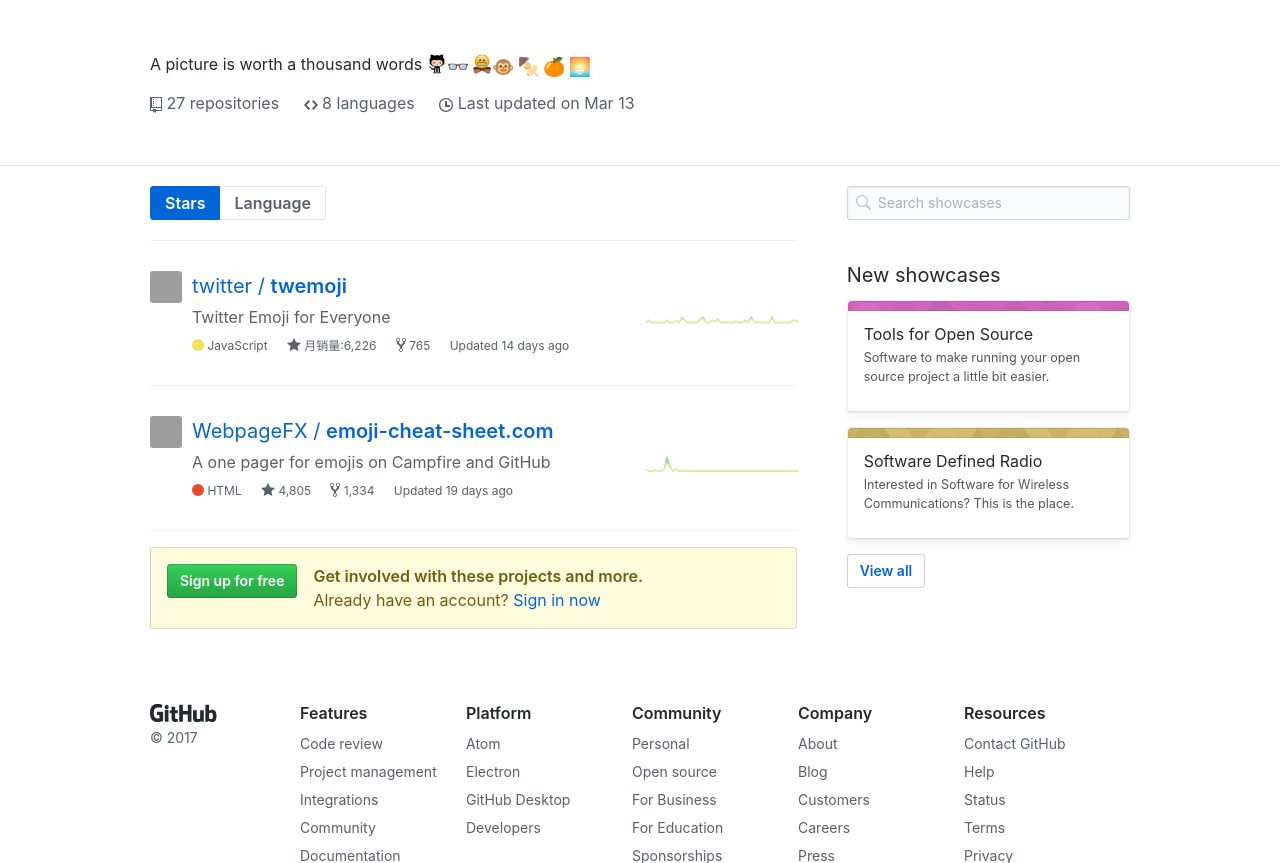
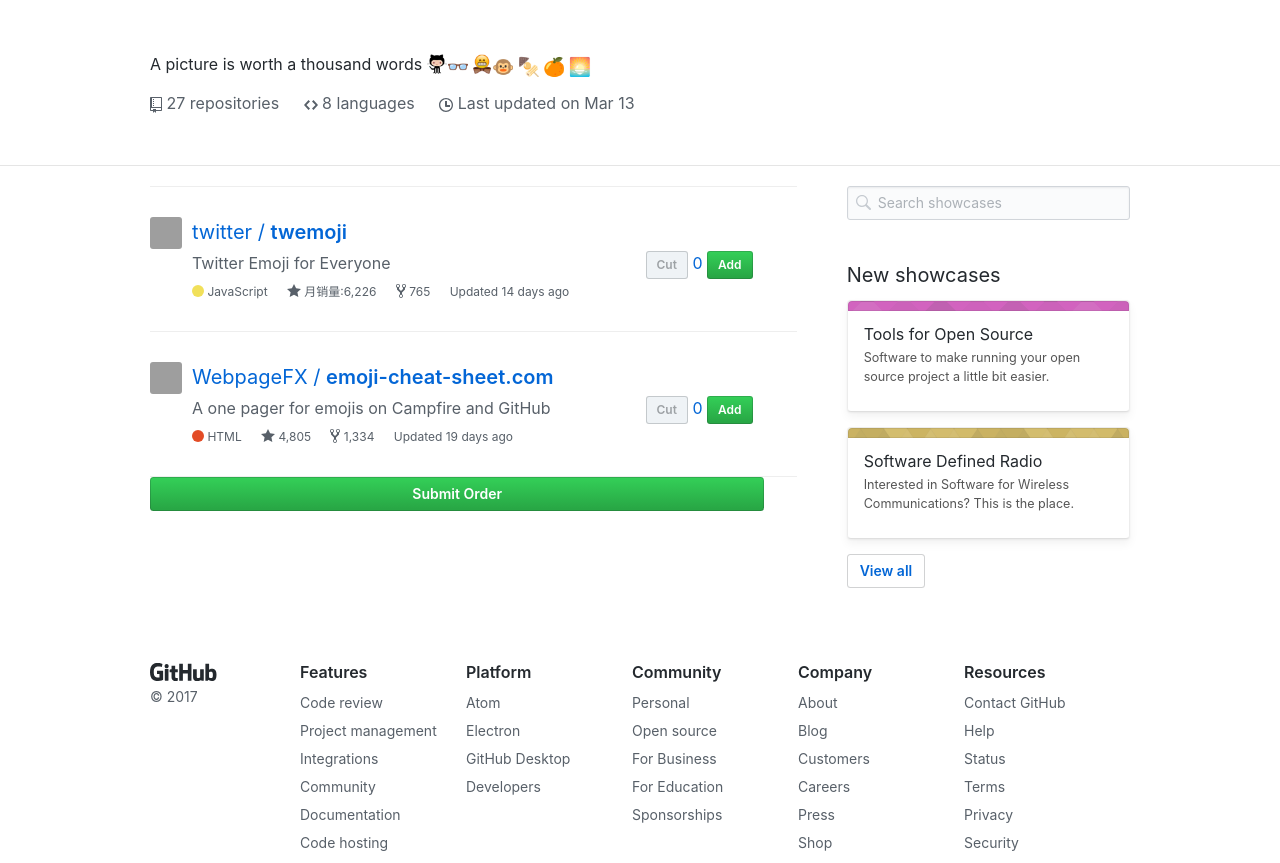
Before and after one commit to haohanz/Glutton, a Python web app: template app/templates/restaurant_home_page.htm in a window 1280 px wide. Shown: the part 73-936 px from the top of the page. Run offline with Jinja, Linux system fonts and the light colour scheme; the template is opened without the code that fills it, so the values that code supplies are empty; grey boxes are pictures that could not be loaded.

Commit message:
update business signin/signup, restaurant

```diff
--- a/app/static/js/restaurant_home_page.js
+++ b/app/static/js/restaurant_home_page.js
@@ -1,16 +1,39 @@
 // restaurant_home_page.js
 
+
 $(document).ready(function(){
-	var url = location.search;
-	alert("url is"+url);
+    var url = location.search;
+    alert("url is"+url);
     if (url.indexOf("?") != -1) {
         var str = url.substr(1);
-
-        var restaurant_name = str.split("&")[0].split("=")[1];
-        var restaurant_id = str.split("&")[1].split("=")[1];
-        // var nickname = str.split("&")[1].split("=")[1];
+        var splits = str.split("&");
+        var route = {}
+        for (var i = 0; i < splits.length; i++){
+            route[splits[i].split("=")[0]] = splits[i].split("=")[1];
+        }
+        var restaurant_id = route['restaurant_id'];
+        var restaurant_name = route['restaurant_name'];
         $("span#restaurant_name").html(restaurant_name);
         $("span#restaurant_id").html("restaurant_id: "+restaurant_id);
-        // $.getJSON("/restaurant_home_page",{"restaurant_name":restaurant_name,""})
     }
 });
+
+$("a#cut_dish").bind("click",function(){
+    if ($(this).hasClass("disabled")){
+        alert("disabled");
+    } else {
+        var dish_num = parseInt($(this).next().html());
+        $(this).next().html(String(dish_num-1));
+        if(dish_num-1 == 0) {
+            $(this).attr("class","btn btn-sm disabled");
+        }
+    }
+});
+
+$("a#add_dish").bind("click",function(){
+    var dish_num = parseInt($(this).prev("a#dish_count:first").html());
+    if (dish_num == 0){
+        $(this).prev().prev().removeClass("disabled");
+    }
+    $(this).prev("a#dish_count:first").html((dish_num+1).toString());
+});
--- a/app/templates/home_page.htm
+++ b/app/templates/home_page.htm
@@ -5,6 +5,7 @@
 
 
 <!-- <meta content="origin-when-cross-origin" name="referrer"> -->
+  <meta http-equiv="pragma" content="no-cache"/>
 
   <link crossorigin="anonymous" href="../static/GitHub for Business - Git hosting software for businesses · GitHub_files/frameworks-223154a4264e621d49411c69fd71062cb152480ce2de3bde5ae285e801db7185.css" integrity="sha256-IjFUpCZOYh1JQRxp/XEGLLFSSAzi3jveWuKF6AHbcYU=" media="all" rel="stylesheet">
   <link crossorigin="anonymous" href="../static/GitHub for Business - Git hosting software for businesses · GitHub_files/github-11c46449861d69b02a101da2d9e4232e7213635a4d2839dde7e30604f59cf718.css" integrity="sha256-EcRkSYYdabAqEB2i2eQjLnITY1pNKDnd5+MGBPWc9xg=" media="all" rel="stylesheet">
--- a/app/templates/restaurant_home_page.htm
+++ b/app/templates/restaurant_home_page.htm
@@ -4,11 +4,11 @@
 
 
 <!-- <meta content="origin-when-cross-origin" name="referrer"> -->
+  <meta http-equiv="pragma" content="no-cache"/>
 
   <link crossorigin="anonymous" href="../static/GitHub for Business - Git hosting software for businesses · GitHub_files/frameworks-223154a4264e621d49411c69fd71062cb152480ce2de3bde5ae285e801db7185.css" integrity="sha256-IjFUpCZOYh1JQRxp/XEGLLFSSAzi3jveWuKF6AHbcYU=" media="all" rel="stylesheet">
   <link crossorigin="anonymous" href="../static/GitHub for Business - Git hosting software for businesses · GitHub_files/github-11c46449861d69b02a101da2d9e4232e7213635a4d2839dde7e30604f59cf718.css" integrity="sha256-EcRkSYYdabAqEB2i2eQjLnITY1pNKDnd5+MGBPWc9xg=" media="all" rel="stylesheet">
   <link crossorigin="anonymous" href="../static/GitHub for Business - Git hosting software for businesses · GitHub_files/site-d826c765b656f31c7d808168e332aa14ccb724820f292ecd2dfb74b156e2ebde.css" integrity="sha256-2CbHZbZW8xx9gIFo4zKqFMy3JIIPKS7NLft0sVbi694=" media="all" rel="stylesheet">
-
 
   <meta name="viewport" content="width=device-width">
 
@@ -127,14 +127,7 @@
   <div class="container collection-page">
     <div class="columns">
       <div class="column two-thirds">
-        <div class="subnav">
-            <a class="subnav-item selected" href="https://github.com/showcases/emoji?s=stars">
-              Stars
-            </a>
-            <a class="subnav-item " href="https://github.com/showcases/emoji?s=language">
-              Language
-            </a>
-        </div>
+
 
         <ul class="repo-list showcase-page-repo-list">
             <li class="repo-list-item repo-list-item-with-avatar">
@@ -151,25 +144,12 @@
 
                 <div class="col-3 float-right">
 
-<span class="d-inline-block tooltipped tooltipped-s" aria-label="Past year of activity">
-  <svg width="155" height="30">
-    <defs>
-      <lineargradient id="gradient-26291683" x1="0" x2="0" y1="1" y2="0">
-          <stop offset="10%" stop-color="#c6e48b"></stop>
-          <stop offset="33%" stop-color="#7bc96f"></stop>
-          <stop offset="66%" stop-color="#239a3b"></stop>
-          <stop offset="90%" stop-color="#196127"></stop>
-      </lineargradient>
-      <mask id="sparkline-26291683" x="0" y="0" width="155" height="28">
-        <polyline transform="translate(0, 28) scale(1,-1)" points="0,1.0 3,3.0 6,1.0 9,1.0 12,1.0 15,1.0 18,1.0 21,3.0 24,1.0 27,1.0 30,3.0 33,1.0 36,6.0 39,3.0 42,1.0 45,1.0 48,1.0 51,1.0 54,4.0 57,6.0 60,1.0 63,1.0 66,3.0 69,2.0 72,4.0 75,1.0 78,1.0 81,1.0 84,1.0 87,1.0 90,2.0 93,1.0 96,1.0 99,3.0 102,1.0 105,6.0 108,2.0 111,1.0 114,1.0 117,1.0 120,1.0 123,1.0 126,6.0 129,1.0 132,1.0 135,1.0 138,1.0 141,1.0 144,1.0 147,3.0 150,3.0 153,1.0 " fill="transparent" stroke="#8cc665" stroke-width="2">
-      </polyline></mask>
-    </defs>
+<div width="155" height="30">
+<a class="btn btn-sm disabled" id="cut_dish">Cut</a>
+<a class="js-social-count" id="dish_count">0</a>
+<a class="btn btn-sm btn-primary" id="add_dish">Add</a>
+</div>
 
-    <g transform="translate(0, -9.5)">
-      <rect x="0" y="-2" width="155" height="30" style="stroke: none; fill: url(#gradient-26291683); mask: url(#sparkline-26291683)"></rect>
-    </g>
-  </svg>
-</span>
 
                 </div>
               </div>
@@ -206,25 +186,11 @@
 
                 <div class="col-3 float-right">
 
-<span class="d-inline-block tooltipped tooltipped-s" aria-label="Past year of activity">
-  <svg width="155" height="30">
-    <defs>
-      <lineargradient id="gradient-2592600" x1="0" x2="0" y1="1" y2="0">
-          <stop offset="10%" stop-color="#c6e48b"></stop>
-          <stop offset="33%" stop-color="#7bc96f"></stop>
-          <stop offset="66%" stop-color="#239a3b"></stop>
-          <stop offset="90%" stop-color="#196127"></stop>
-      </lineargradient>
-      <mask id="sparkline-2592600" x="0" y="0" width="155" height="28">
-        <polyline transform="translate(0, 28) scale(1,-1)" points="0,2.0 3,1.0 6,1.0 9,2.0 12,1.0 15,1.0 18,2.0 21,13.0 24,5.0 27,1.0 30,3.0 33,1.0 36,1.0 39,1.0 42,1.0 45,1.0 48,1.0 51,1.0 54,1.0 57,1.0 60,1.0 63,1.0 66,1.0 69,1.0 72,1.0 75,1.0 78,1.0 81,1.0 84,1.0 87,1.0 90,1.0 93,1.0 96,1.0 99,1.0 102,1.0 105,1.0 108,1.0 111,1.0 114,1.0 117,1.0 120,1.0 123,1.0 126,1.0 129,1.0 132,1.0 135,1.0 138,1.0 141,1.0 144,1.0 147,1.0 150,1.0 153,1.0 " fill="transparent" stroke="#8cc665" stroke-width="2">
-      </polyline></mask>
-    </defs>
-
-    <g transform="translate(0, -6.0)">
-      <rect x="0" y="-2" width="155" height="30" style="stroke: none; fill: url(#gradient-2592600); mask: url(#sparkline-2592600)"></rect>
-    </g>
-  </svg>
-</span>
+<div width="155" height="30">
+<a class="btn btn-sm disabled" id="cut_dish">Cut</a>
+<a class="js-social-count" id="dish_count">0</a>
+<a class="btn btn-sm btn-primary" id="add_dish">Add</a>
+</div>
 
                 </div>
               </div>
@@ -250,12 +216,9 @@
 
 
         </ul>
-
-          <div class="flash flash-warn mt-3">
-            <a href="https://github.com/join" class="float-left btn btn-primary mr-3" rel="nofollow">Sign up for free</a>
-            <strong>Get involved with these projects and more.</strong>
-            <p class="m-0">Already have an account? <a href="https://github.com/login?return_to=https%3A%2F%2Fgithub.com%2Fshowcases%2Femoji" rel="nofollow">Sign in now</a></p>
-          </div>
+        <div style="margin: 0 auto" align="center">
+            <a href="#" style="text-align: center; width: 95%;margin: 0 auto;" class="float-left btn btn-primary mr-3" rel="nofollow">Submit Order</a>
+        </div>
       </div>
 
       <div class="column one-third showcase-page-sidebar">
@@ -389,9 +352,6 @@
   </div>
 </div>
 
-
-
-
 </body></html>
 <script src="../static/js/jquery-3.1.1.min.js"></script>
 <script src="../static/js/restaurant_home_page.js"></script>
--- a/app/templates/search_results.htm
+++ b/app/templates/search_results.htm
@@ -179,7 +179,7 @@
       <div id="js-pjax-container" data-pjax-container=""><div class="border-bottom mb-4">
   <div class="container d-flex flex-items-center">
     <nav class="underline-nav" data-pjax="" role="navigation">
-        <a id="getRestaurants" onclick="getRestaurants()" class="underline-nav-item selected">Restaurants<span class="counter ml-2"><em>☆</em></span></a>
+        <a id="getRestaurants" onclick="getRestaurants()" class="underline-nav-item selected">Restaurants<span class="counter ml-2">☆</span></a>
         <a id="getDishes" onclick="getDishes()" class="underline-nav-item">Dishes<span class="counter ml-2">☆</span></a>
     </nav>
     <div class="flex-auto f6 text-right">
--- a/app/templates/signin.htm
+++ b/app/templates/signin.htm
@@ -2,7 +2,7 @@
 <!-- saved from url=(0024)https://github.com/login -->
 <html lang="en">
 <head><meta http-equiv="Content-Type" content="text/html; charset=UTF-8">
-
+  <meta http-equiv="pragma" content="no-cache"/>
   <meta content="origin" name="referrer">
   <link crossorigin="anonymous" href="../static/Sign in to GitHub · GitHub_files/frameworks-223154a4264e621d49411c69fd71062cb152480ce2de3bde5ae285e801db7185.css" integrity="sha256-IjFUpCZOYh1JQRxp/XEGLLFSSAzi3jveWuKF6AHbcYU=" media="all" rel="stylesheet">
   <link crossorigin="anonymous" href="../static/Sign in to GitHub · GitHub_files/github-82d26a01555805dfcbf0b92a2fed02dd7d26540fd1f58ec3c6f8a8e921600e1e.css" integrity="sha256-gtJqAVVYBd/L8LkqL+0C3X0mVA/R9Y7Dxvio6SFgDh4=" media="all" rel="stylesheet">
@@ -96,8 +96,8 @@
   <script crossorigin="anonymous" integrity="sha256-ikMY/+oJoM24IUt2zykmufagztMYoxe+1BnbGSFMaQ0=" src="../static/Sign in to GitHub · GitHub_files/compat-8a4318ffea09a0cdb8214b76cf2926b9f6a0ced318a317bed419db19214c690d.js"></script>
   <script crossorigin="anonymous" integrity="sha256-bRCeda2EcbpBUIJybADDX7kpzquXUIJJKDXxHsqMB9k=" src="../static/Sign in to GitHub · GitHub_files/frameworks-6d109e75ad8471ba415082726c00c35fb929ceab975082492835f11eca8c07d9.js"></script>
   <script async="async" crossorigin="anonymous" integrity="sha256-IloiriQg40qyPGpBMQQNF8DOryIzkuxVdkGoQS45GiM=" src="../static/Sign in to GitHub · GitHub_files/github-225a22ae2420e34ab23c6a4131040d17c0ceaf223392ec557641a8412e391a23.js"></script>
+  <script src="../static/js/jquery-3.1.1.min.js"></script>
   <script src="../static/js/signin.js"></script>
-  <script src="../static/js/jquery-3.1.1.min.js"></script>
 
 
 
--- a/app/templates/user_profile.htm
+++ b/app/templates/user_profile.htm
@@ -3,6 +3,7 @@
 <html lang="en">
 <head><meta http-equiv="Content-Type" content="text/html; charset=UTF-8">
 
+  <meta http-equiv="pragma" content="no-cache"/>
 
 <!-- <meta content="origin-when-cross-origin" name="referrer"> -->
 
--- a/app/templates/your_profile.htm
+++ b/app/templates/your_profile.htm
@@ -3,6 +3,7 @@
 <html lang="en"><head><meta http-equiv="Content-Type" content="text/html; charset=UTF-8">
 
 
+  <meta http-equiv="pragma" content="no-cache"/>
 
   <link crossorigin="anonymous" href="../static/Your_Profile_files/frameworks-181ab2bfd39f84244ec09224501ce17957dee40c02a8c0d3e503b9dfb63c2f8e.css" integrity="sha256-GBqyv9OfhCROwJIkUBzheVfe5AwCqMDT5QO537Y8L44=" media="all" rel="stylesheet">
   <link crossorigin="anonymous" href="../static/Your_Profile_files/github-b52c57c07c4915b411746bf84ae6a5d3677b7f35d74105281d365c2ff17ca512.css" integrity="sha256-tSxXwHxJFbQRdGv4Sual02d7fzXXQQUoHTZcL/F8pRI=" media="all" rel="stylesheet">
--- a/app/views.py
+++ b/app/views.py
@@ -82,14 +82,14 @@ def signin_submit():
         if result:
             customer_id, customer_nickname, db_password, customer_mobile_number, customer_address, customer_discription, customer_gender, customer_appellation = result[0]
             if customer_password == db_password:
-                return jsonify{"status": 0, "customer_id": customer_id,  "customer_nickname": customer_nickname, "customer_mobile_number": customer_mobile_number, "customer_address": customer_address, "customer_discription": customer_discription, "customer_gender": customer_gender, "customer_appellation": customer_appellation}
+                return jsonify({"status": 0, "customer_id": customer_id,  "customer_nickname": customer_nickname, "customer_mobile_number": customer_mobile_number, "customer_address": customer_address, "customer_discription": customer_discription, "customer_gender": customer_gender, "customer_appellation": customer_appellation})
         else:
             print 'User not exist!'
-            return jsonify{"ERROR": "User not exist."}
+            return jsonify({"ERROR": "User not exist."})
     except Exception as e:
         print 'login failed!'
         print traceback.format_exc()
-        return jsonify{"ERROR": "Sign in failed, please try again later."}
+        return jsonify({"ERROR": "Sign in failed, please try again later."})
 
 search_value = ""
 @app.route('/search', methods = ['GET', 'POST'])
```
Also changed, not shown: app/static/js/front_page.js (added, +18 -0 lines), app/static/js/navi.js (added, +12 -0 lines), app/static/js/signin.js (+16 -2 lines), app/static/js/signup.js (+17 -1 lines), app/templates/front_page.htm (+13 -13 lines), app/templates/signup.htm (+22 -22 lines), app/static/img/signup.bmp (added), app/static/js/home_page.js (line endings or trailing spaces).
